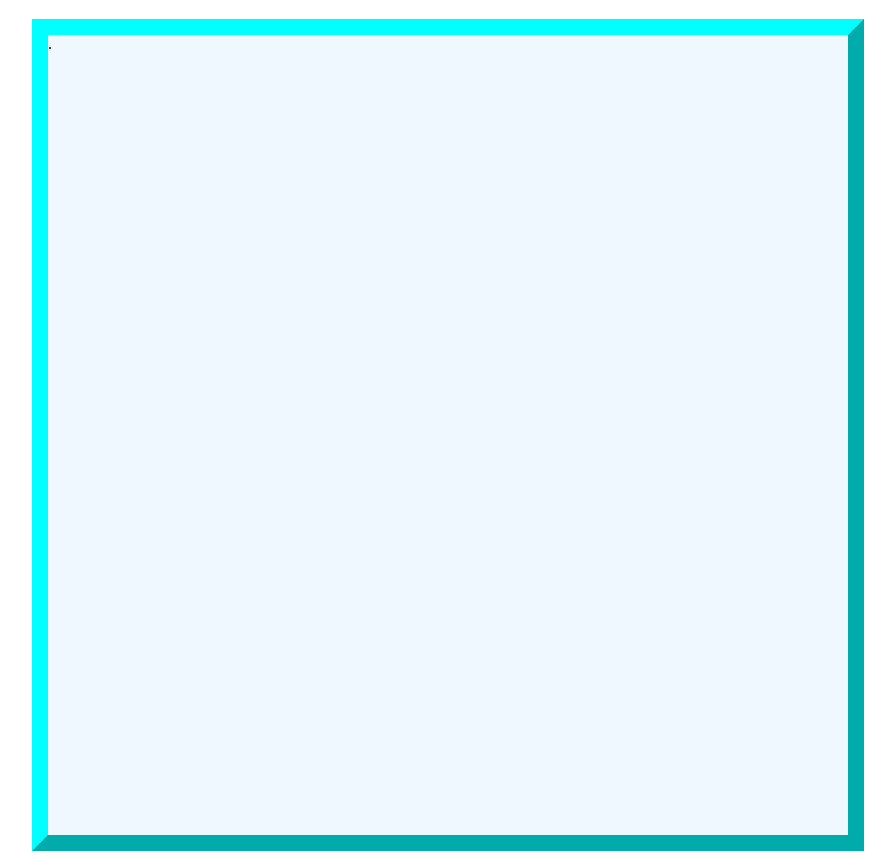
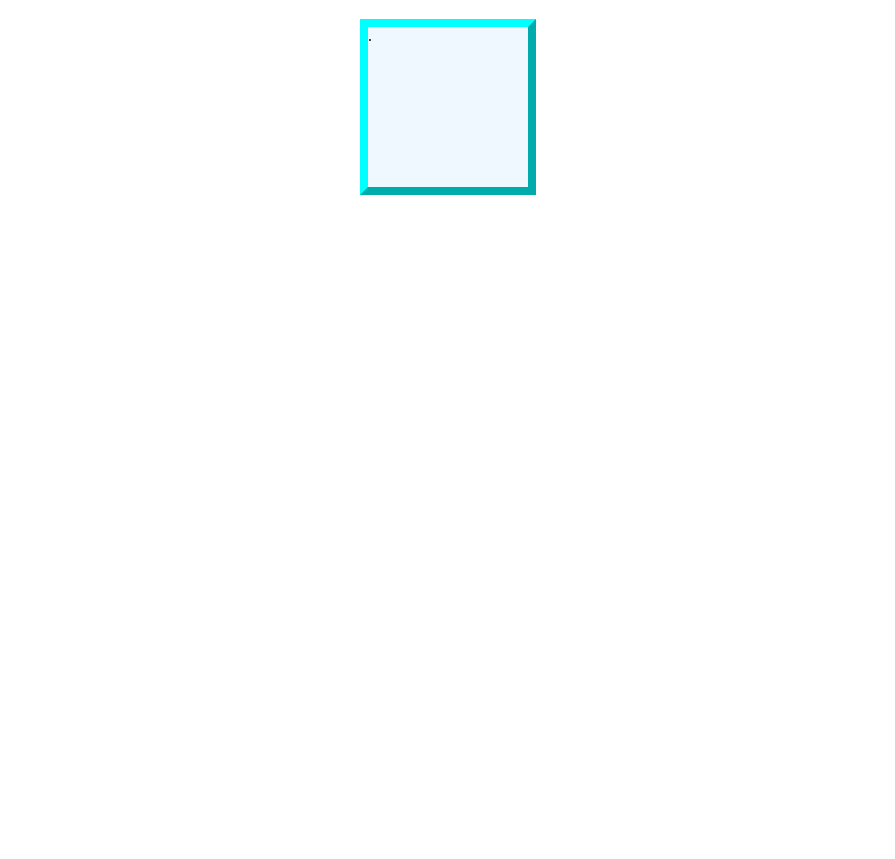
Before and after one commit to oscarwarpe/oscarwarpe.github.io, a plain HTML site: page index.html in a window 1280 px wide. Shown: the part 61-920 px from the top of the page, without its empty margins (192-1087 px from the left). After the commit the page ends 800 px from the top, so only its background shows below. Drawn offline with Linux system fonts and the light colour scheme.

Commit message:
Shrink border

```diff
--- a/index.html
+++ b/index.html
@@ -11,12 +11,12 @@
         }
         #game{
             background-color: aliceblue;
-            width: 50em;
-            height: 50em;
+            width: 10em;
+            height: 10em;
             margin: auto;
             border-color: aqua;
             border-style: outset;
-            border-width: 1em;
+            border-width: 0.5em;
         }
         .tile{
             background-color: aquamarine;
```
